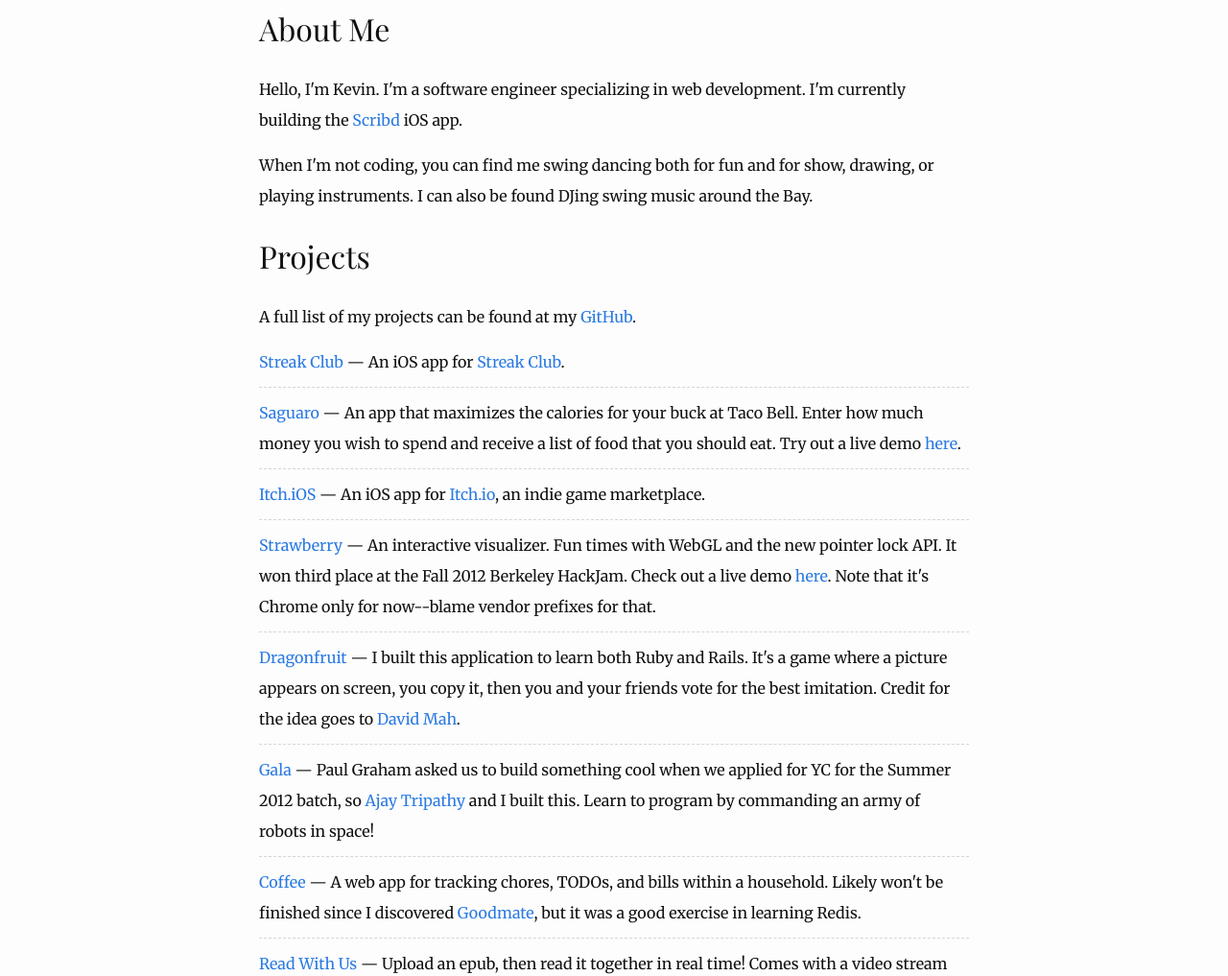
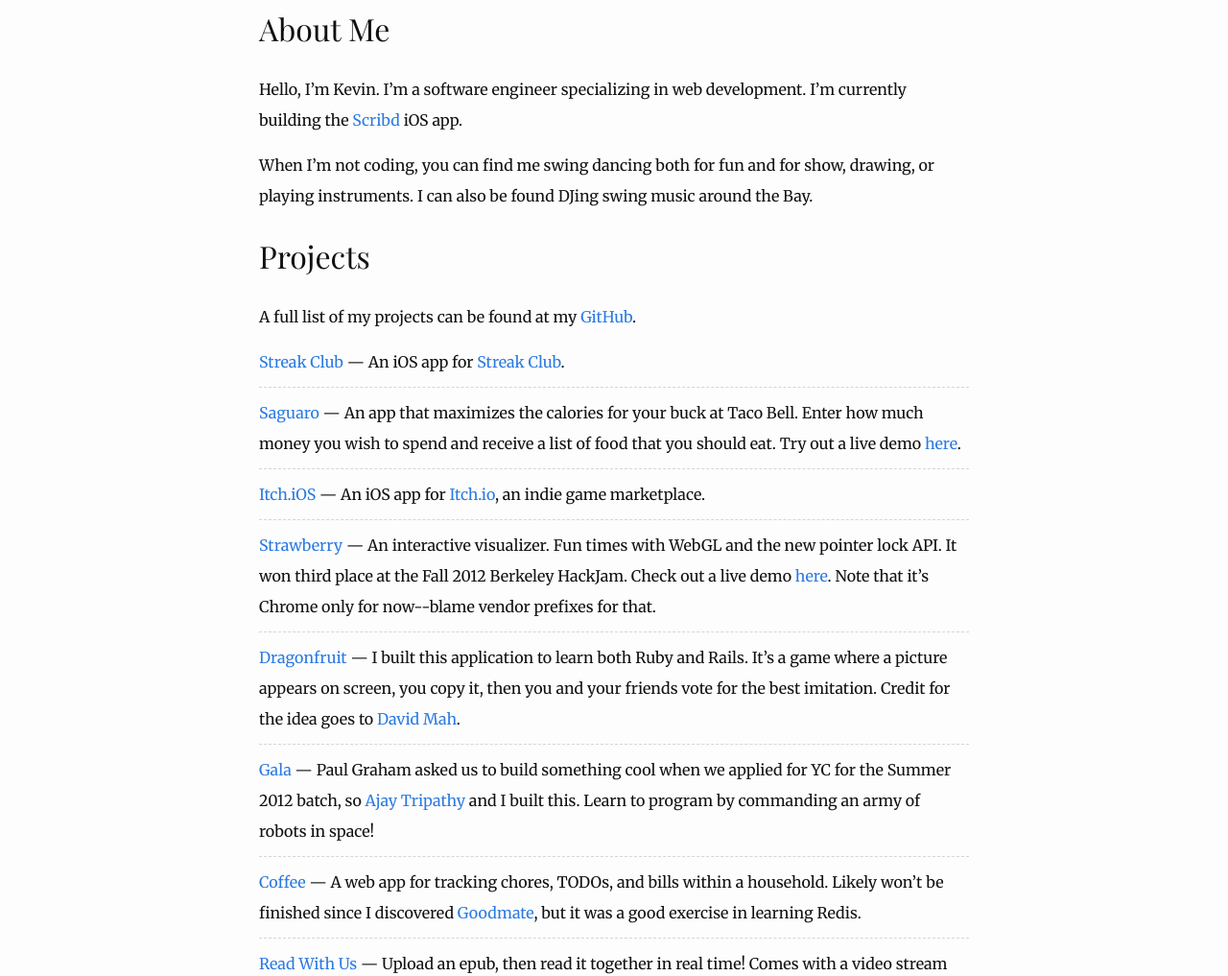
Before and after one commit to catherinemarvin/khwang.github.io, a Jekyll site: the page built from index.html, in a window 1280 px wide and 1400 px high, scrolled down 425 px. Shown: the part 177-1194 px from the top of the window at 96% size. Built offline with Jekyll 4.4.1, drawn with Linux system fonts in a browser that asks for light colours.

Commit message:
Use the fancy quotes

```diff
--- a/_data/projects.yml
+++ b/_data/projects.yml
@@ -11,11 +11,11 @@
   link: https://github.com/khwang/cantaloupe
 
 - name: Strawberry
-  description: An interactive visualizer. Fun times with WebGL and the new pointer lock API. It won third place at the Fall 2012 Berkeley HackJam. Check out a live demo <a href='http://kevinhwang.net/strawberry/index.html'>here</a>. Note that it's Chrome only for now--blame vendor prefixes for that.
+  description: An interactive visualizer. Fun times with WebGL and the new pointer lock API. It won third place at the Fall 2012 Berkeley HackJam. Check out a live demo <a href='http://kevinhwang.net/strawberry/index.html'>here</a>. Note that it’s Chrome only for now--blame vendor prefixes for that.
   link: https://github.com/khwang/strawberry
 
 - name: Dragonfruit
-  description: I built this application to learn both Ruby and Rails. It's a game where a picture appears on screen, you copy it, then you and your friends vote for the best imitation. Credit for the idea goes to <a href='http://davidmah.posterous.com/'>David Mah</a>.
+  description: I built this application to learn both Ruby and Rails. It’s a game where a picture appears on screen, you copy it, then you and your friends vote for the best imitation. Credit for the idea goes to <a href='http://davidmah.posterous.com/'>David Mah</a>.
   link: https://github.com/khwang/dragonfruit
 
 - name: Gala
@@ -23,7 +23,7 @@
   link: https://github.com/khwang/gala
 
 - name: Coffee
-  description: A web app for tracking chores, TODOs, and bills within a household. Likely won't be finished since I discovered <a href='http://goodmate.co/'>Goodmate</a>, but it was a good exercise in learning Redis.
+  description: A web app for tracking chores, TODOs, and bills within a household. Likely won’t be finished since I discovered <a href='http://goodmate.co/'>Goodmate</a>, but it was a good exercise in learning Redis.
   link: https://github.com/khwang/coffee
 
 - name: Read With Us
--- a/index.html
+++ b/index.html
@@ -9,9 +9,9 @@
     <img class="header-image" src="images/me.jpg" alt="A picture of me">
 
     <h1>About Me</h1>
-    <p>Hello, I'm Kevin. I'm a software engineer specializing in web development. I'm currently building the <a href="http://www.scribd.com">Scribd</a> iOS app.</p>
+    <p>Hello, I’m Kevin. I’m a software engineer specializing in web development. I’m currently building the <a href="http://www.scribd.com">Scribd</a> iOS app.</p>
 
-    <p>When I'm not coding, you can find me swing dancing both for fun and for show, drawing, or playing instruments. I can also be found DJing swing music around the Bay.</p>
+    <p>When I’m not coding, you can find me swing dancing both for fun and for show, drawing, or playing instruments. I can also be found DJing swing music around the Bay.</p>
   </div>
 
   <div class="projects">
```
